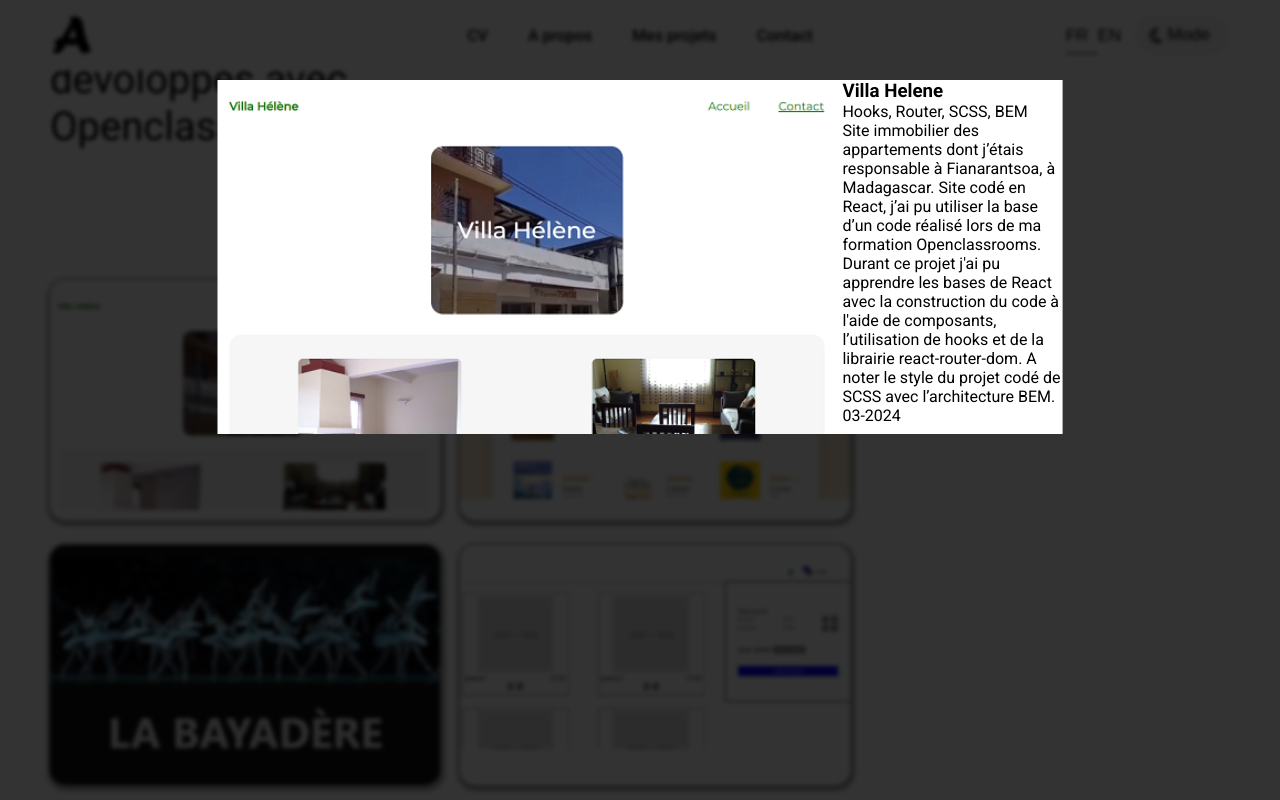
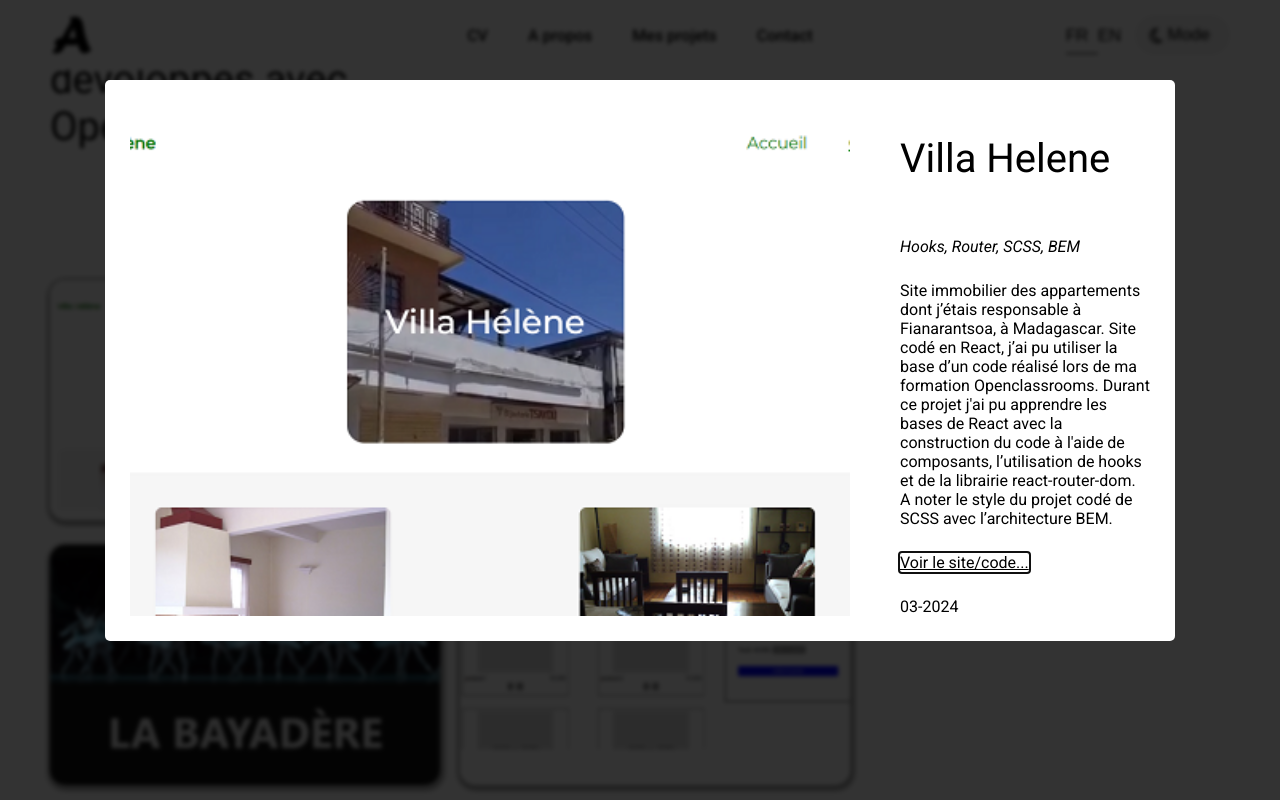
Before and after one commit to AvirKarakitsos/REACT_portfolio_2025, a React (Vite) app: page / in a window 1280 px wide. Both pictures are taken after a click on the element 245 px from the left and 2859 px from the top of the page. Shown: the part 2459-3259 px from the top of the page. Built offline with nearby package versions, Linux system fonts and the light colour scheme.

Commit message:
feat: style Modal component

```diff
--- a/src/Components/Modal.tsx
+++ b/src/Components/Modal.tsx
@@ -4,7 +4,7 @@ import { ObjectModal, ProjectType } from '../utils/types/project';
 import { url } from '../utils/common';
 import { LanguageContext } from '../utils/context/LanguageContext';
 import { LanguageContextType } from '../utils/types/context';
-
+import { translate } from '../utils/common';
 
 type ModalType = {
     modal: ObjectModal,
@@ -42,10 +42,11 @@ function Modal({modal, setModal, project}: ModalType) {
                 }
 
                 <div className={styles.rightPart}>
-                    <h3>{project.title}</h3>
-                    <p>{project.tags}</p>
+                    <h3 className='subtitle'>{project.title}</h3>
+                    <p className='italic'>{project.tags}</p>
                     <p>{project.content.filter((item) =>(item.language === lang))[0]?.text}</p>
-                    <p>{project.date}</p>
+                    <p><a href={project.link}>{translate(lang).main.projects.link}</a></p>
+                    <p className='text-right'>{project.date}</p>
                 </div>
             </div>
         </dialog>
--- a/src/assets/styles/Modal.module.css
+++ b/src/assets/styles/Modal.module.css
@@ -4,6 +4,7 @@
     transform: translateX(-50%);
     border: 0;
     outline: 0;
+    border-radius: 5px;
 }
 
 .modal::backdrop {
@@ -12,7 +13,10 @@
 }
 
 .container {
+    padding: 25px;
     display: flex;
+    justify-content: space-between;
+    column-gap: 50px;
 }
 
 .media{
@@ -20,10 +24,11 @@
 }
 
 .rightPart{
-    width: 30%;
+    width: 250px;
     display: flex;
     flex-direction: column;
     align-items: flex-start;
+    row-gap: 25px;
 }
 
 
--- a/src/index.css
+++ b/src/index.css
@@ -149,6 +149,10 @@ row-gap: 5px;
   text-align: center;
 }
 
+.text-right {
+  text-align: right;
+}
+
 /********** Box size **********/
 .h-100vh {
   height: 100vh;
@@ -239,11 +243,10 @@ row-gap: 5px;
   font-size: 17px;
 }
 
-/*********** Paragraph ********/
-.line-height {
-  line-height: 1.5em;
+/*********** Font Style ********/
+.italic {
+  font-style: italic;
 }
-
 
 /*********** Border **********/
 .border-black {
```
